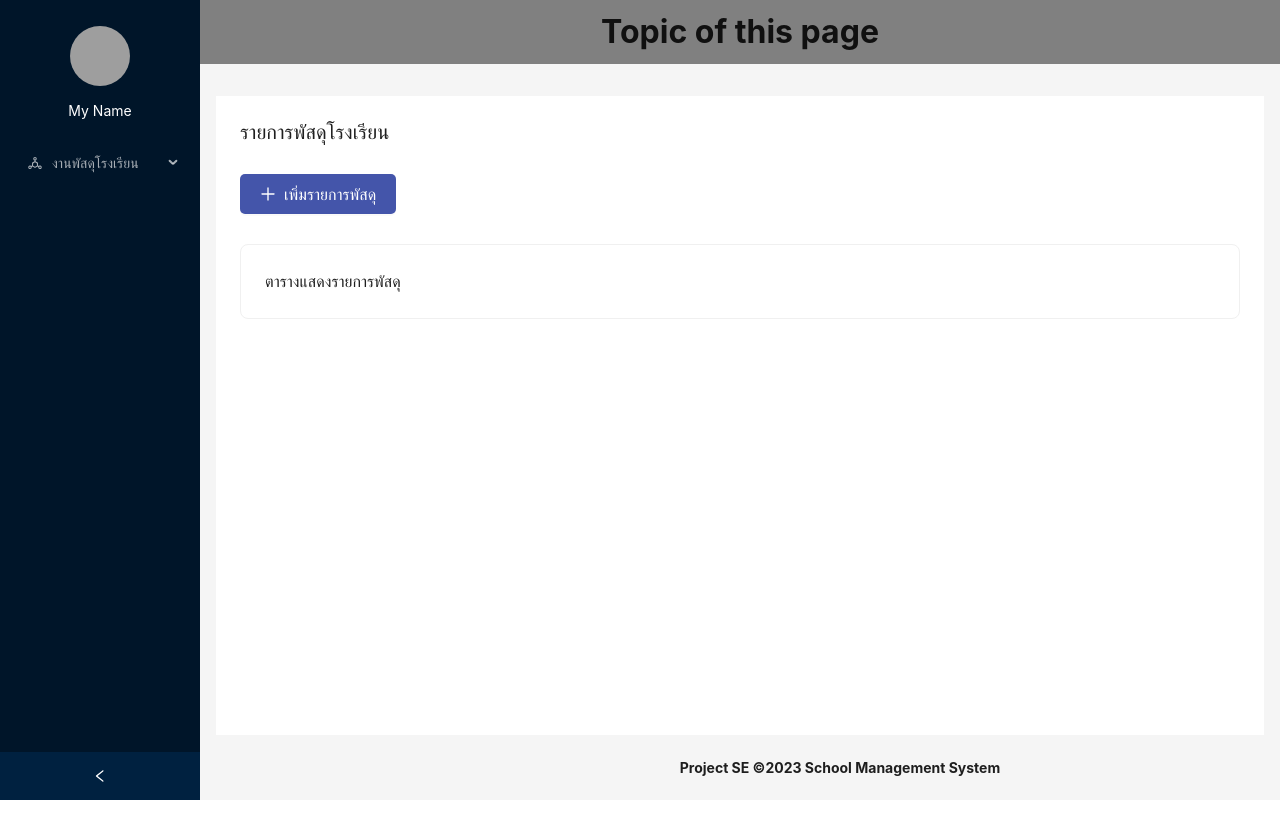
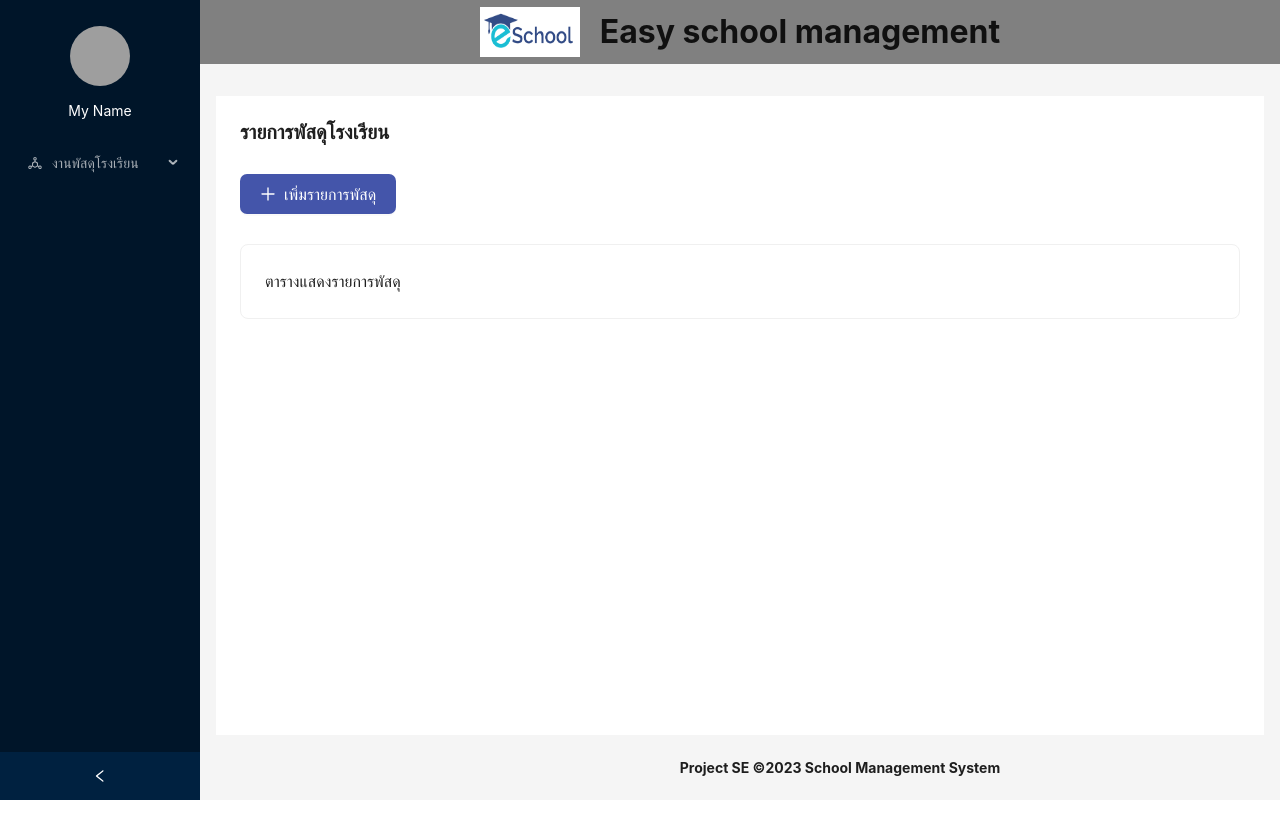
Before and after one commit to NaruebeTh1/ProjectSE1, a React (Create React App) app in the folder frontend/: page /pages/myParcelList in a window 1280 px wide. Built offline with nearby package versions, Linux system fonts and the light colour scheme; grey boxes are pictures that could not be loaded.

Commit message:
update header

```diff
--- a/frontend/src/App.tsx
+++ b/frontend/src/App.tsx
@@ -17,6 +17,8 @@ import { Avatar, Breadcrumb, Layout, Menu, Space, theme } from "antd";
 import ParcelInfoSummary from "./pages/parcelInfoSum/parcelInfoSummary";
 import MyParcelList from './pages/parcelList/myParcelList';
 import PinkUpParcelList from './pages/pinkUpParcel/pinkUpParcelList';
+
+import logoImage from './assets/images.png';
 
 
 const { Header, Content, Footer, Sider } = Layout;
@@ -74,14 +76,20 @@ const App: React.FC = () => {
               </div>
           )}
 
-          <Menu theme="dark" style={{ marginTop: '20px'}} items={items} defaultSelectedKeys={["parcelList"]} mode="inline">
+          <Menu theme="dark" style={{ marginTop: '20px'}} items={items}  mode="inline">
           </Menu>
+          {/* defaultSelectedKeys={["parcelList"]} */}
 
         </Sider>
         <Layout>
             <Header style={{ padding: 0, background: 'gray' }}>
-              <div style={{textAlign: 'center', fontSize: '32px', fontWeight: 'bold'}}>
-                Topic of this page
+              <div style={{textAlign: 'center', fontSize: '32px', fontWeight: 'bold', display: 'flex',
+                           alignItems: 'center', justifyContent: 'center'}}>
+
+                <img src={logoImage} alt="Logo"
+                     style={{ width: '100px', height: '50px', marginRight: '20px', marginTop:'center'}} />
+
+                Easy school management
               </div>
             </Header>
 
--- a/frontend/src/pages/parcelList/myParcelList.tsx
+++ b/frontend/src/pages/parcelList/myParcelList.tsx
@@ -14,14 +14,14 @@ export default function MyParcelList() {
   return (
     <>
 
-      <div style={{fontSize:'20px'}}>
+      <div style={{fontSize:'20px', fontWeight: 'bold'}}>
         รายการพัสดุโรงเรียน
       </div>
 
       <Button
         style={{fontSize:'16px', marginTop:30, textAlign:'center', display: 'flex',
                 alignItems: 'center', justifyContent: 'center', backgroundColor: '#45a',
-                color: '#ffffff',  border: 'none', borderRadius: '5px',
+                color: '#ffffff',  border: 'none', borderRadius: '7px',
                 padding: '20px 20px'}} >
         <PlusOutlined />
         เพิ่มรายการพัสดุ
```
Also changed, not shown: frontend/src/assets/images.png (added).
